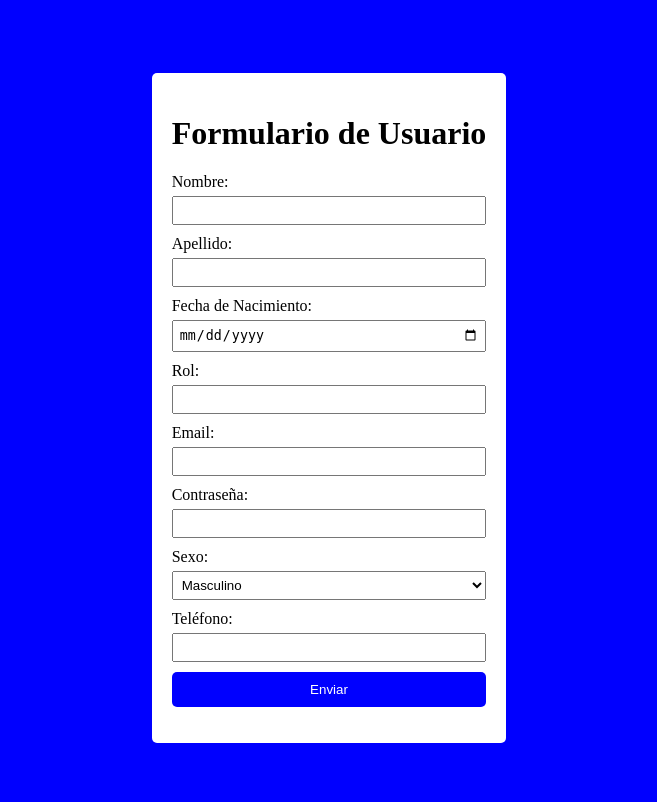
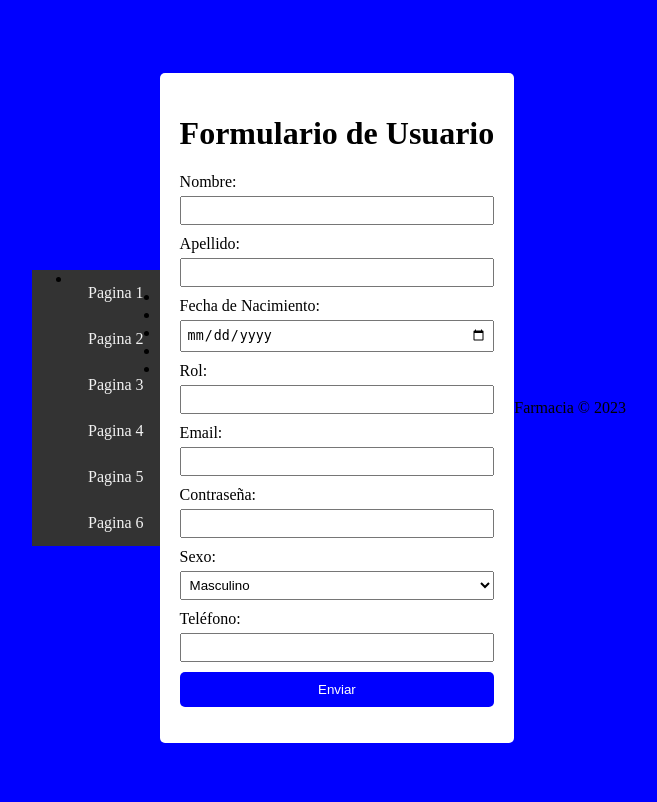
Before and after one commit to RenzoA21/Proyecto-DPB04, a Flask app: template templates/usuario.html in a window 1280 px wide. Shown: the top 802 px of the page, without its empty margins (311-968 px from the left). Run offline with Flask 3, Linux system fonts and the light colour scheme; the template is opened without the code that fills it, so the values that code supplies are empty; parts of the project's set-up code (start-up, migrations or seed data) failed here and were passed over.

Commit message:
Update usuario.html

```diff
--- a/templates/usuario.html
+++ b/templates/usuario.html
@@ -2,8 +2,18 @@
     <head>
         <title>Formulario de usuario</title>
         <link rel="stylesheet" href="/static/css/usuario.css" />
-    </head>
+      </head>
 <body>
+    <nav>
+        <ul class="navbar">
+            <li><a href="inicio.html">Pagina 1</a></li>
+            <li><a href="usuario.html">Pagina 2</a></li>
+            <li><a href="receta.html">Pagina 3</a></li>
+            <li><a href="cajero.html">Pagina 4</a></li>
+            <li><a href="cotizacion.html">Pagina 5</a></li>
+            <li><a href="delivery.html">Pagina 6</a></li>
+        </ul>
+    </nav>
     <div class="form-container">
         <h1>Formulario de Usuario</h1>
         <form>
@@ -47,6 +57,10 @@
             </div>
         </form>
     </div>
+
+    <footer>
+        <p>Farmacia © 2023</p>
+    </footer>
 </body>
 <script src="/static/js/usuario.js"></script>
 </html>
```
